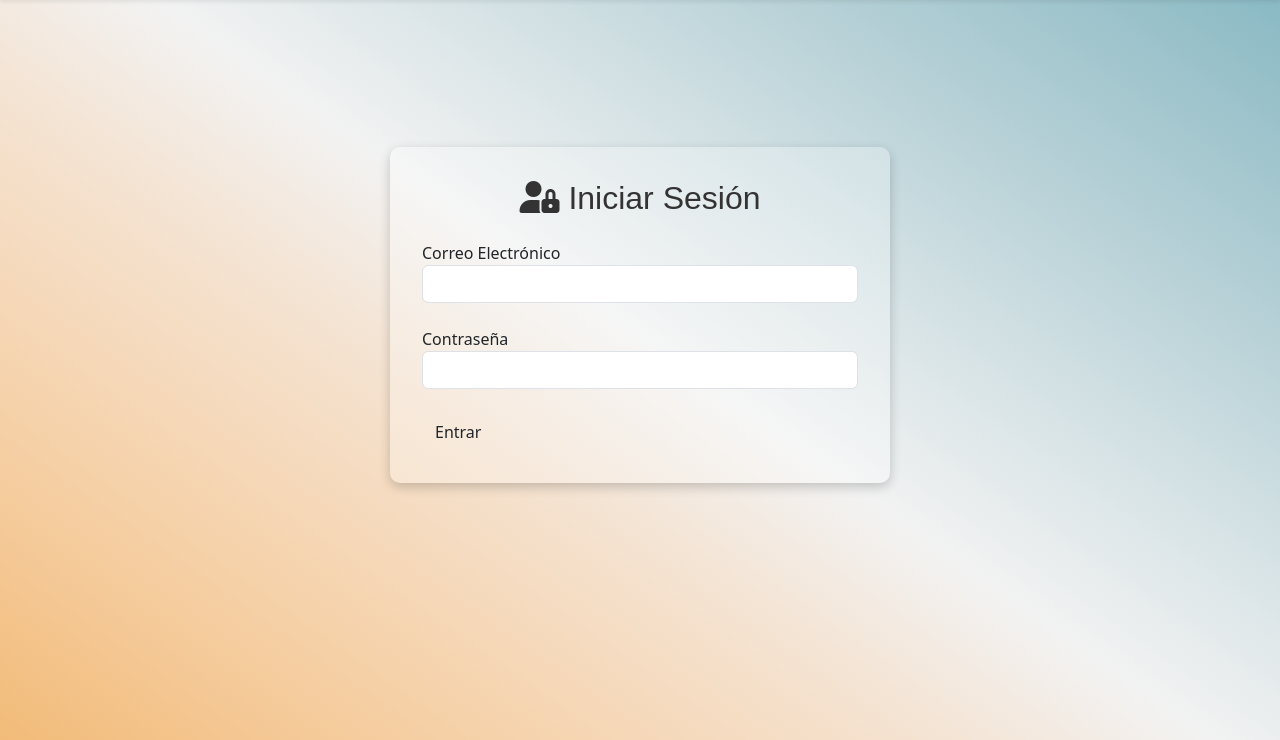
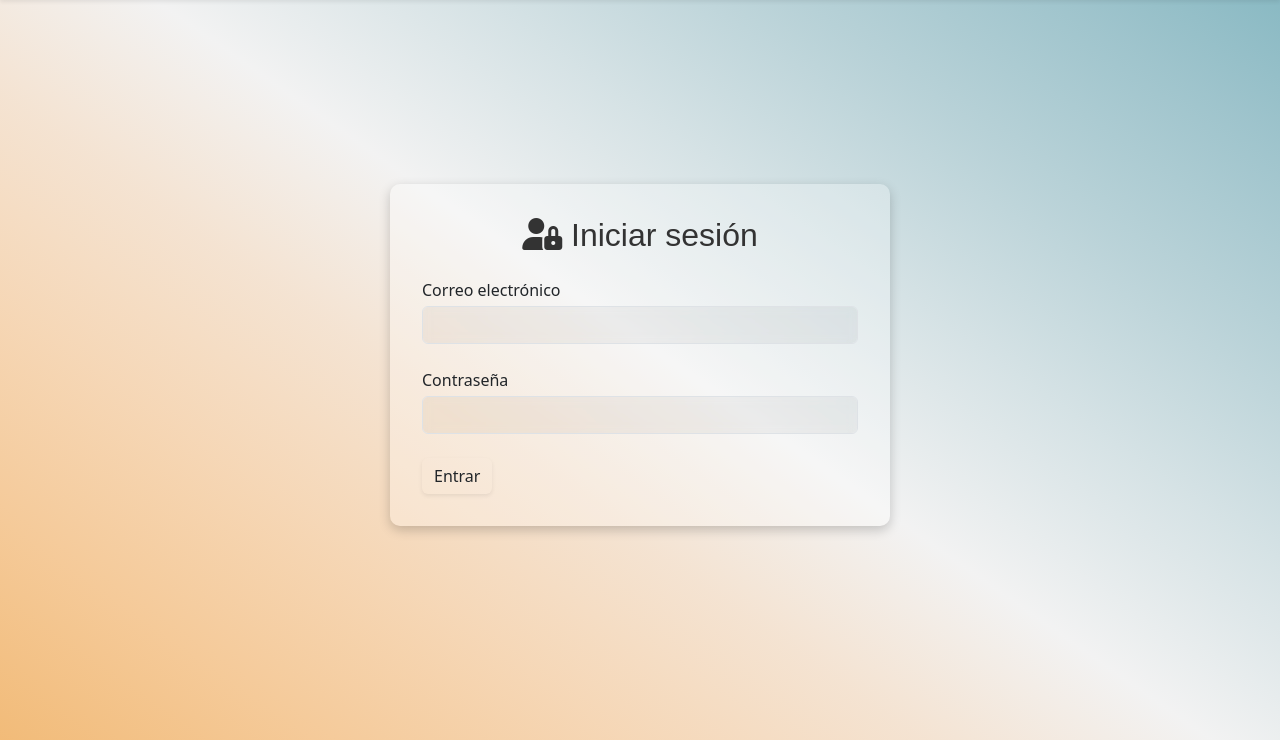
Before and after one commit to EzequielReale/Proyecto-De-Software-2024-CEDICA, a Flask app: page /auth/ in a window 1280 px wide. Shown: the part 60-800 px from the top of the page. Run offline with Flask 3, Linux system fonts and the light colour scheme; some libraries are stand-ins or nearby versions.

Commit message:
Cambios mínimos en login

```diff
--- a/admin/src/web/templates/auth/login.html
+++ b/admin/src/web/templates/auth/login.html
@@ -26,15 +26,17 @@
         display: flex;
         justify-content: center;
         align-items: center;
-    height: 70vh;
+        height: 80vh;
     }
 
     .login-card {
         background-color: rgba(255, 255, 255, 0.25);
         padding: 2rem;
         border-radius: 10px;
-    box-shadow: 0 4px 12px rgba(0, 0, 0, 0.2); /* Sombra más sutil */
-    width: 500px; /* Ajustar el ancho para un diseño más compacto */
+        box-shadow: 0 4px 12px rgba(0, 0, 0, 0.2);
+        /* Sombra más sutil */
+        width: 500px;
+        /* Ajustar el ancho para un diseño más compacto */
     }
 
     .login-card h2 {
@@ -47,57 +49,52 @@
 
     .form-control {
         margin-bottom: 1.5rem;
-    border: 1px solid rgba(0, 0, 0, 0.2); /* Borde sutil */
-    border-radius: 5px; /* Bordes redondeados */
-    padding: 0.5rem; /* Relleno para mayor comodidad */
-    background-color: rgba(0, 0, 0, 0.6); /* Fondo oscuro y translúcido */
-    color: #ffffff; /* Texto blanco para contraste */
+        border: 1px solid rgba(0, 0, 0, 0.2);
+        /* Borde sutil */
+        border-radius: 5px;
+        /* Bordes redondeados */
+        padding: 0.5rem;
+        /* Relleno para mayor comodidad */
+        background-color: rgba(50, 50, 50, 0.05) !important;
+        backdrop-filter: blur(5px) saturate(125%);
+        /* Fondo oscuro y translúcido */
     }
 
     .form-control::placeholder {
-    color: rgba(255, 255, 255, 0.25); /* Color del texto del placeholder */
+        color: rgba(255, 255, 255, 0.25);
+        /* Color del texto del placeholder */
     }
 
     .form-control:focus {
         border-color: #0056b3;
         outline: none;
-    background-color: rgba(0, 0, 0, 0.8); /* Fondo más oscuro al enfocar */
     }
 
     .btn-login {
-    background-color: #0056b3; /* Azul más profesional */
-    color: #ffffff; /* Texto blanco para contraste */
-    border: none; /* Sin borde */
-    border-radius: 1px; /* Bordes redondeados */
-    padding: 0.75rem 1.5rem; /* Relleno uniforme */
-    cursor: pointer; /* Indicar que es clickeable */
-    transition: background-color 0.3s; /* Transición suave para hover */
+        border: none !important;
+        /* Sin borde */
+        padding: 0.75rem 1.5rem;
+        /* Relleno uniforme */
+        cursor: pointer;
+        /* Indicar que es clickeable */
     }
-
-.btn-login:hover {
-    background-color: #004494; /* Azul más oscuro al pasar el ratón */
-}
-
-
-
-
 </style>
 {% endblock %}
 
 {% block content %}
 <div class="login-container">
     <div class="login-card">
-        <h2><i class="fas fa-user-lock"></i> Iniciar Sesión</h2>
+        <h2><i class="fas fa-user-lock"></i> Iniciar sesión</h2>
         <form method="post" action="{{ url_for('auth.authenticate') }}">
             <div class="form-group">
-                <label for="email">Correo Electrónico</label>
+                <label class="mb-1" for="email">Correo electrónico</label>
                 <input type="email" class="form-control" id="email" name="email" required>
             </div>
             <div class="form-group">
-                <label for="password">Contraseña</label>
+                <label class="mb-1" for="password">Contraseña</label>
                 <input type="password" class="form-control" id="password" name="password" required>
             </div>
-            <button type="submit" class="btn btn-login btn-block">Entrar</button>
+            <button type="submit" class="btn btn-login btn-block shadow-sm">Entrar</button>
         </form>
     </div>
 </div>
```
Lines whose indentation alone changed are shown as unchanged.
